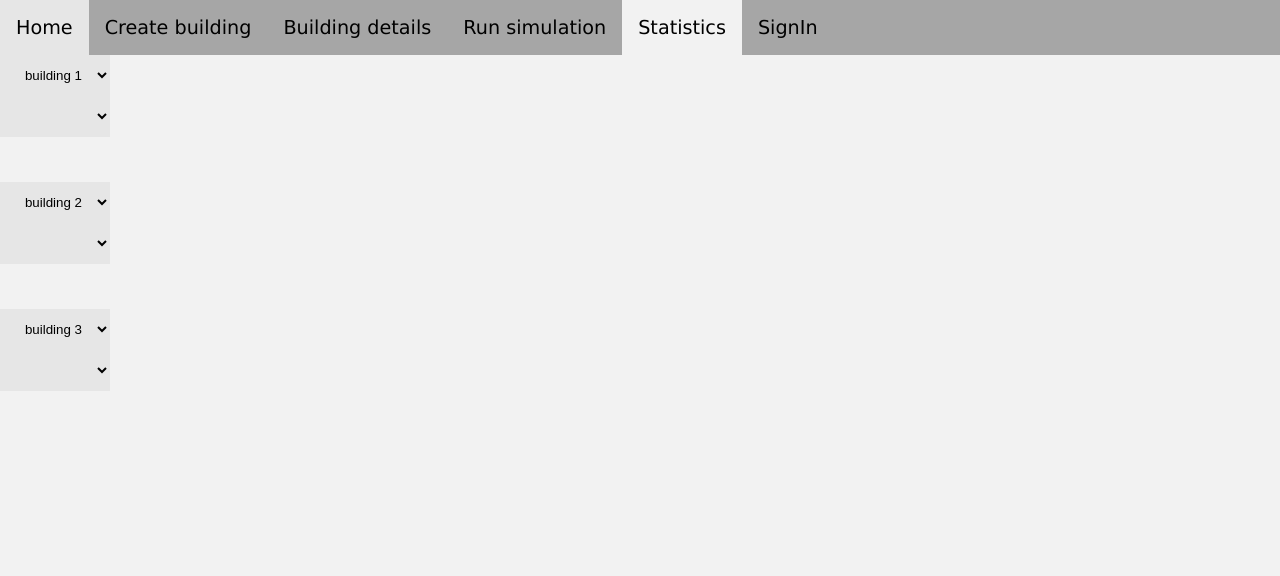
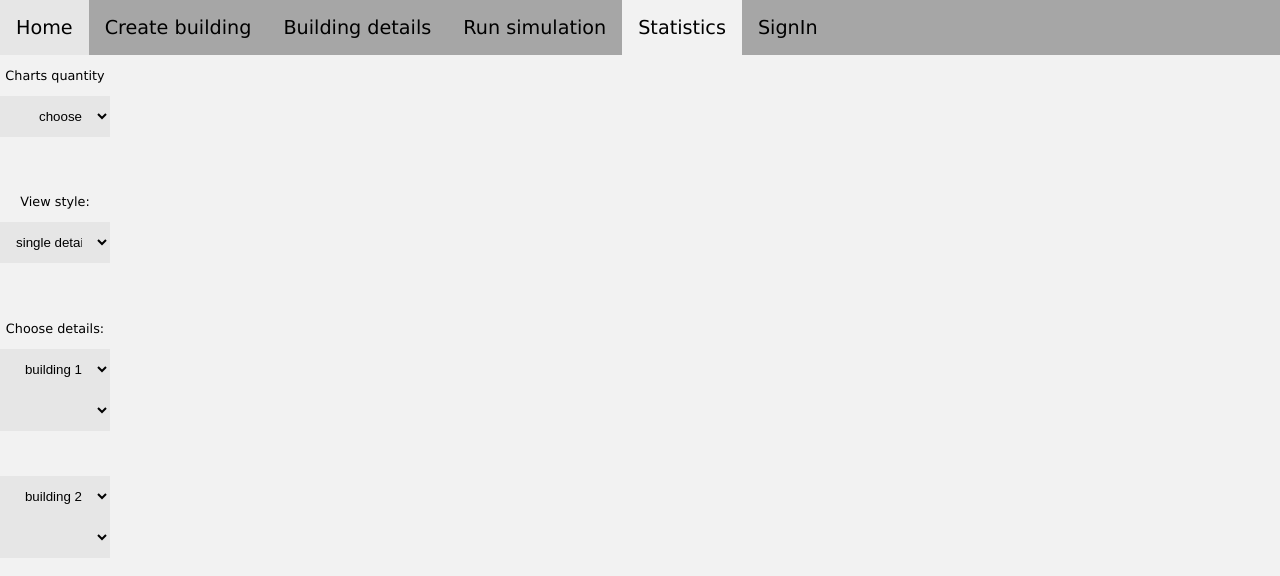
Before and after one commit to avpps/elevator_group_simulator, a Django app: page /simulator/simulationstat/ in a window 1280 px wide. Shown: the top 576 px of the page. Run offline with Django 3.2, Linux system fonts and the light colour scheme; tables that the repository leaves empty hold one stand-in row (values such as "Sample post"); lists and menus that the app fills with data are empty; some libraries are stand-ins or nearby versions.

```diff
--- a/simulator/templates/simulator/simulationstat.html
+++ b/simulator/templates/simulator/simulationstat.html
@@ -27,6 +27,33 @@
 
 		<div class="flex-item1">
 		<nav class="vertical-menu">
+
+            <p style='text-align:center'>Charts quantity</p>
+
+            <select id="chartsQuantity">
+                <option style='width:150px;' value=None>choose</option>
+                <option style='width:150px;' value=1>1</option>
+                <option style='width:150px;' value=2>2</option>
+                <option style='width:150px;' value=3>3</option>
+            </select>
+
+            <br>
+            <br>
+            <br>
+
+            <p style='text-align:center'>View style:</p>
+
+            <select id="viewStyle">
+                <option style='width:150px;' value='single'>single details</option>
+                <option style='width:150px;' value='comparison'>comparison</option>
+            </select>
+
+            <br>
+            <br>
+            <br>
+
+            <p style='text-align:center'>Choose details:</p>
+
 			{% for no in charts_number %}
 				<select id="simulationsRequest{{ no }}">
 						<option style='width:150px;' value=None>building {{ no }}</option>
@@ -48,10 +75,12 @@
 
 		<div class="flex-item2">
 
+            <canvas id="comparisonChart" width=100% height=100%></canvas>
+
 			{% for no in charts_number %}
 				<p id="p_chart{{no}}">
                     <!-- change accordingly also in reffering script -->
-                    <canvas id="myChart{{no}}" width=100% height=75%></canvas>
+                    <canvas id="myChart{{no}}" width=100% height=0%></canvas>
 				</p>
 			{% endfor %}
 
@@ -63,10 +92,12 @@
 	<script src="https://code.jquery.com/jquery-3.1.0.min.js"></script>
 	<script src="{% static 'js/app.js' %}"></script>
 
+
+    <!-- response for simulation list reqest to put it into select objects -->
 	{% for no in charts_number %}
     <script>
 
-		$('#simulationsRequest'+{{no}}).change(function () {
+            $('#simulationsRequest' + {{ no }}).change(function () {
                 var building_id = $(this).val();
 
                 $.ajax({
@@ -80,21 +111,27 @@
                         temp = "<option style='width:150px;' value=val>val</option>"
                         sim_dict = data.simulation_list;
                         content += temp.replace(/val/g, 'simulation');
-					for(var key in sim_dict) {
+                        for (var key in sim_dict) {
                             content += temp.replace(/val/g, sim_dict[key]);
                         }
-					document.getElementById("chartRequest"+{{no}}).innerHTML = content
+                        document.getElementById("chartRequest" + {{no }}).innerHTML = content
             }
 			});
 		});
+    </script>
+    {% endfor %}
 
-		$('#chartRequest'+{{no}}).change(function () {
 
+
+    <!-- response for data reqest to put it into charts into canvas objects -->
+
+    <script>
+        {% for no in charts_number %}
+        $('#chartRequest' + {{ no }}).change(function () {
             var simulation_id = $(this).val();
-
             //reset canvas before draw new chart:
-			$('#myChart'+{{no}}).remove();
-			$('#p_chart'+{{no}}).append('<canvas id="myChart{{no}}" width=100% height=75%></canvas>');
+            $('#myChart' + {{ no }}).remove();
+            $('#p_chart' + {{ no }}).append('<canvas id="myChart{{no}}" width=100% height=50%></canvas>');
 
             $.ajax({
                 url: 'ajax/chartRequest',
@@ -102,18 +139,45 @@
                     'simulation_id': simulation_id
                 },
                 dataType: 'json',
+                success: function (data) {
+                    var view_style = $('#viewStyle').val();
+                    if (view_style == 'single') {
+                        createNewChartSingle(data, "myChart" + {{ no }});
+                    };
 
-				success: function (data) {
+                },
+			});
+		});
+        {% endfor %}
 
-					var myChart=null;
+    </script>
 
-					if(myChart!=null){
-						myChart.destroy();
-						console.log('destr');
-					}
+    <script>
 
-					var ctx = document.getElementById("myChart"+{{no}}).getContext('2d');
+        $('#chartsQuantity').change(function () {
+            console.log('adsdadsadasda');
+            $('#comparisonChart').data.datasets.forEach((dataset) => {
+                dataset.data.push("{ 'x': 0, 'y': 0 }, { 'x': 15, 'y': 500 },")
+            });
+            $('#comparisonChart').update();
 
+        })
+    </script>
+
+
+    <!-- generate chart into specified canvas object -->
+    <script>
+        function createNewChartSingle(data, position_id) {
+            createNewChart(data, position_id);
+        };
+
+        function createNewChartComparison(data, position_id) {
+            createNewChart(data, position_id);
+        };
+
+
+        function createNewChart(data, position_id) {
+            var ctx = document.getElementById(position_id).getContext('2d');
             myChart = new Chart(ctx, {
                 type: 'scatter',
                 data: {
@@ -122,34 +186,28 @@
                         data: data.AWT,
                         fill: false,
                         borderColor: 'rgb(255, 0, 0)',
-
                     },
                     {
                         label: 'ATTD',
                         data: data.ATTD,
                         fill: false,
                         borderColor: 'rgb(255, 191, 0)',
-
-
                     },
                     {
                         label: 'AINT',
                         data: data.AINT,
                         fill: false,
                         borderColor: 'rgb(0, 255, 0)',
-
                     },
                     {
                         label: 'ACLF',
                         data: data.ACLF,
                         fill: false,
                         borderColor: 'rgb(64, 0, 255)',
-
                     }],
                 },
                 options: {
                     scales: {
-
                         xAxes: [{
                             ticks: {
                                 type: 'linear',
@@ -168,16 +226,10 @@
                 },
             });
         }
-			});
 
-		});
 
 
     </script>
-	{% endfor %}
-
-
-
 
 </body>
 </html>
```
Also changed, not shown: simulator/views.py (+45 -33 lines). Lines whose indentation alone changed are shown as unchanged.
